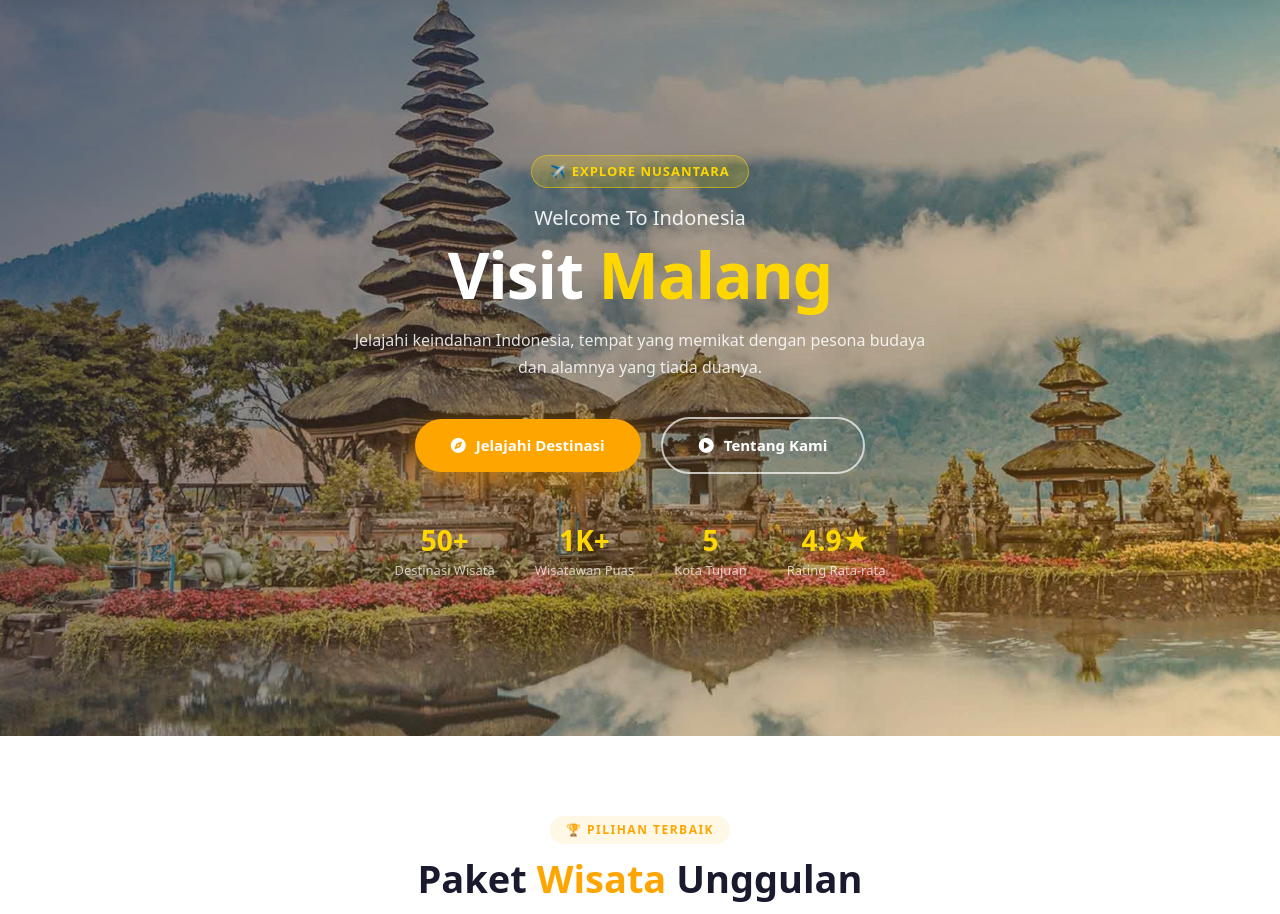
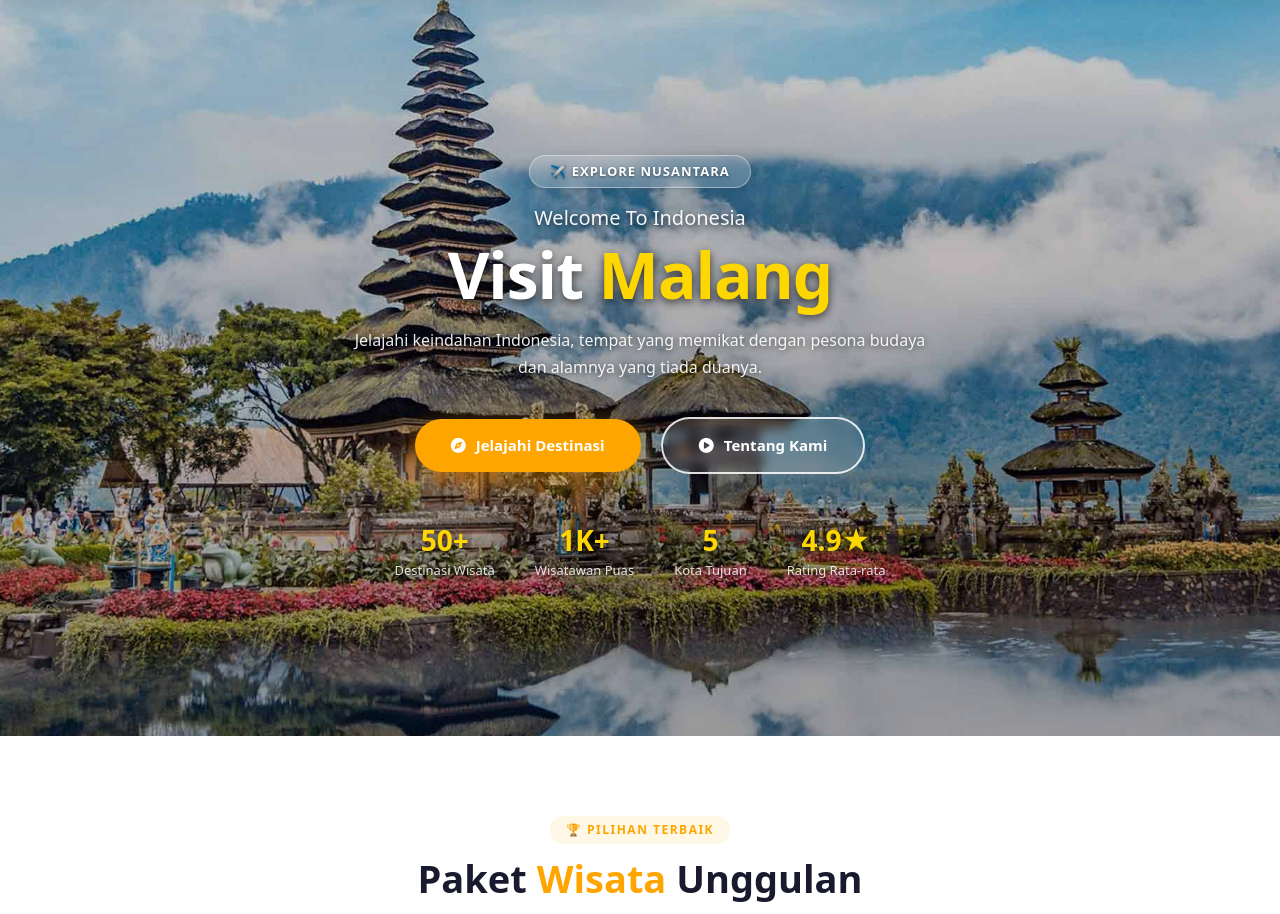
Before and after one commit to laksalks30/NewTravel, a PHP site: page /Travel/ in a window 1280 px wide. Shown: the part 73-987 px from the top of the page. Run offline with PHP 8.4, Linux system fonts and the light colour scheme.

Commit message:
fix: bersihkan warna kuning pada background hero section

```diff
--- a/style.css
+++ b/style.css
@@ -125,7 +125,7 @@ body {
 .home {
     width: 100%;
     min-height: 92vh;
-    background-image: linear-gradient(135deg, rgba(26,26,46,0.65) 0%, rgba(255,165,0,0.3) 100%),
+    background-image: linear-gradient(180deg, rgba(0, 0, 0, 0.2) 0%, rgba(0, 0, 0, 0.35) 100%),
                       url('./images/home\ indo.jpg');
     background-repeat: no-repeat;
     background-size: cover;
@@ -143,23 +143,28 @@ body {
 
 .home .content .badge-hero {
     display: inline-block;
-    background: rgba(255,215,0,0.2);
-    border: 1px solid rgba(255,215,0,0.5);
-    color: var(--accent);
+    background: rgba(255, 255, 255, 0.18);
+    backdrop-filter: blur(8px);
+    -webkit-backdrop-filter: blur(8px);
+    border: 1px solid rgba(255, 255, 255, 0.4);
+    color: #ffffff;
     font-size: 13px;
     font-weight: 600;
-    padding: 6px 18px;
+    padding: 6px 20px;
     border-radius: 25px;
     letter-spacing: 1px;
     text-transform: uppercase;
     margin-bottom: 18px;
+    text-shadow: 0 1px 3px rgba(0, 0, 0, 0.5);
+    box-shadow: 0 4px 15px rgba(0, 0, 0, 0.12);
 }
 
 .home .content h5 {
-    color: rgba(255,255,255,0.9);
+    color: rgba(255, 255, 255, 0.95);
     font-size: 20px;
     font-weight: 500;
     margin-bottom: 10px;
+    text-shadow: 0 2px 4px rgba(0, 0, 0, 0.6);
 }
 
 .home .content h1 {
@@ -169,11 +174,13 @@ body {
     line-height: 1.1;
     margin-bottom: 16px;
     letter-spacing: -1px;
+    text-shadow: 0 3px 10px rgba(0, 0, 0, 0.65);
 }
 
 .changecontent::after {
     content: 'Bali';
     color: var(--accent);
+    text-shadow: 0 3px 10px rgba(0, 0, 0, 0.7);
     animation: changetext 10s infinite linear;
 }
 
@@ -186,11 +193,12 @@ body {
 }
 
 .home .content p {
-    color: rgba(255,255,255,0.85);
+    color: rgba(255, 255, 255, 0.92);
     font-size: 16px;
     font-weight: 400;
     margin-bottom: 36px;
     line-height: 1.7;
+    text-shadow: 0 1px 6px rgba(0, 0, 0, 0.6);
 }
 
 .home .content .btn-hero {
@@ -217,8 +225,10 @@ body {
 }
 
 .home .content .btn-hero-outline {
-    background: transparent;
-    border: 2px solid rgba(255,255,255,0.7);
+    background: rgba(255, 255, 255, 0.1);
+    backdrop-filter: blur(6px);
+    -webkit-backdrop-filter: blur(6px);
+    border: 2px solid rgba(255, 255, 255, 0.85);
     color: white;
     box-shadow: none;
 }
@@ -248,12 +258,14 @@ body {
     font-weight: 800;
     color: var(--accent);
     margin-bottom: 2px;
+    text-shadow: 0 2px 8px rgba(0, 0, 0, 0.6);
 }
 
 .home .stats-bar .stat p {
     font-size: 13px;
-    color: rgba(255,255,255,0.7);
+    color: rgba(255, 255, 255, 0.85);
     margin: 0;
+    text-shadow: 0 1px 4px rgba(0, 0, 0, 0.5);
 }
 
 @media (max-width: 768px) {
```
